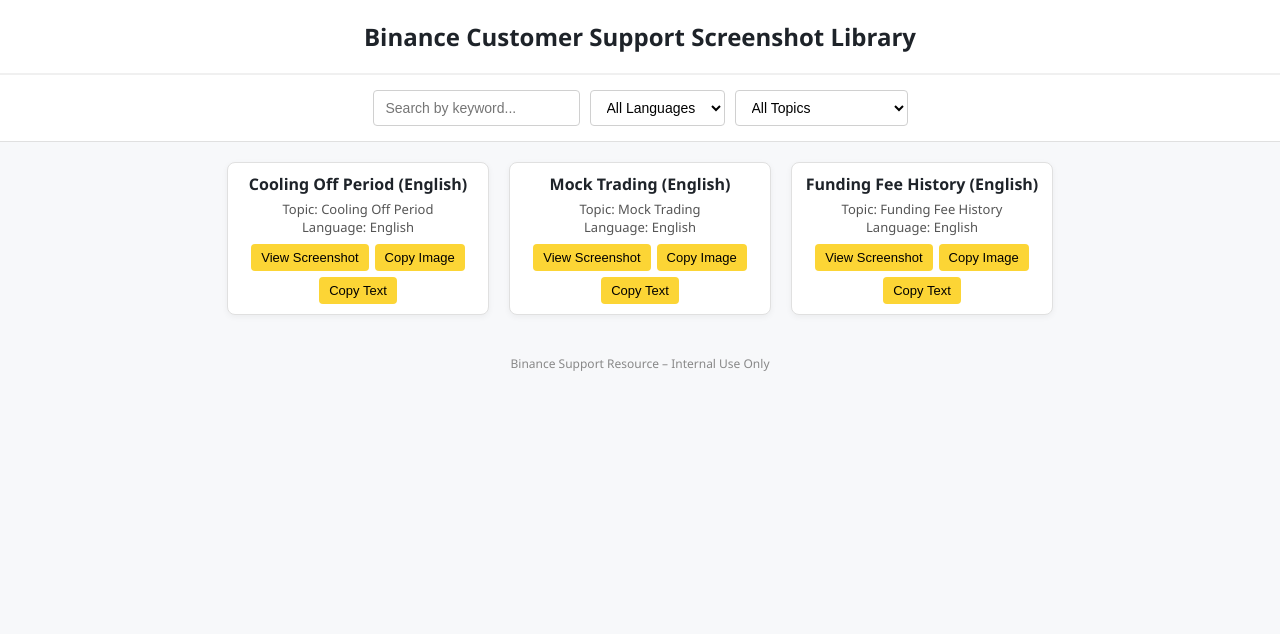
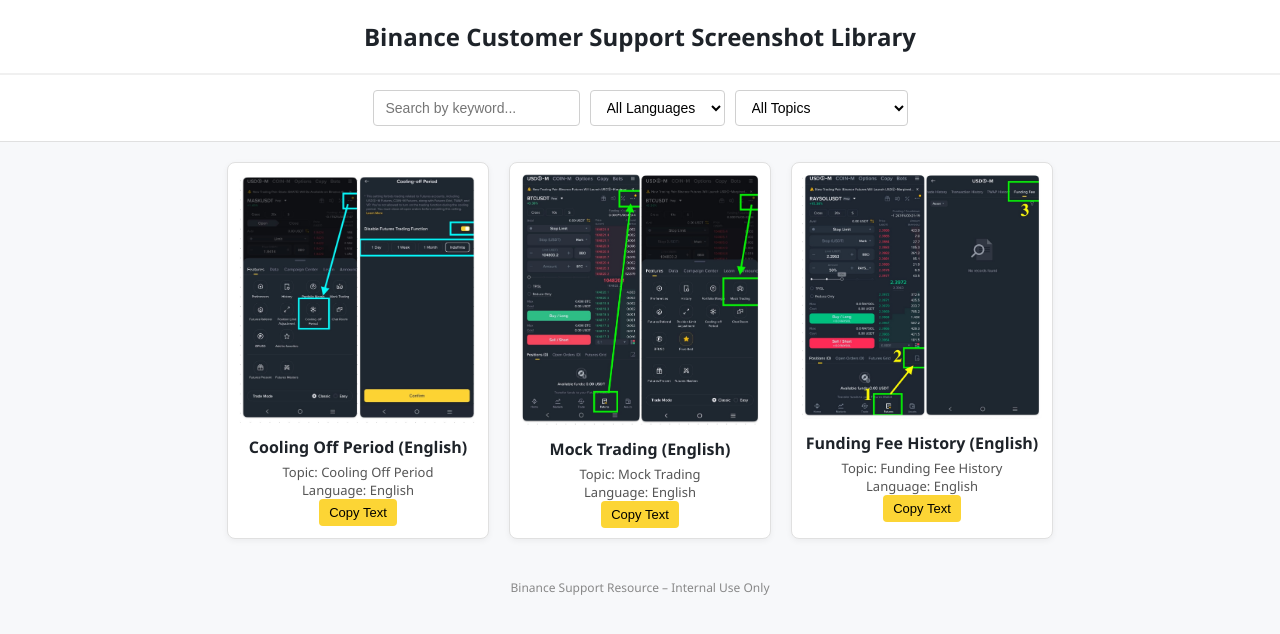
Before and after one commit to GorkemTikic/support-screenshot-library, a plain HTML site: page index.html in a window 1280 px wide. Drawn offline with Linux system fonts and the light colour scheme.

Commit message:
Update index.html

```diff
--- a/index.html
+++ b/index.html
@@ -71,8 +71,13 @@
       font-size: 13px;
       color: #555;
     }
+    .item img {
+      width: 100%;
+      border-radius: 4px;
+      margin-bottom: 8px;
+      cursor: pointer;
+    }
     .button-container {
-      margin-top: 8px;
       display: flex;
       justify-content: center;
       gap: 6px;
@@ -113,12 +118,13 @@
   <div class="gallery">
     <!-- Cooling Off Period -->
     <div class="item" data-language="English" data-topic="Cooling Off Period">
+      <a href="https://github.com/GorkemTikic/support-screenshot-library/blob/main/images/cooling-off.jpg?raw=true" target="_blank">
+        <img src="https://github.com/GorkemTikic/support-screenshot-library/blob/main/images/cooling-off.jpg?raw=true" alt="Cooling Off Screenshot">
+      </a>
       <div class="label">Cooling Off Period (English)</div>
       <div class="meta">Topic: Cooling Off Period</div>
       <div class="meta">Language: English</div>
       <div class="button-container">
-        <button class="btn" onclick="window.open('https://github.com/GorkemTikic/support-screenshot-library/blob/main/images/cooling-off.jpg?raw=true','_blank')">View Screenshot</button>
-        <button class="btn" onclick="copyImage('https://github.com/GorkemTikic/support-screenshot-library/blob/main/images/cooling-off.jpg?raw=true')">Copy Image</button>
         <button class="btn" onclick="copyText('coolingText')">Copy Text</button>
       </div>
       <textarea id="coolingText" class="hidden">
@@ -127,12 +133,13 @@ Cooling Off instructions here.
     </div>
     <!-- Mock Trading -->
     <div class="item" data-language="English" data-topic="Mock Trading">
+      <a href="https://github.com/GorkemTikic/support-screenshot-library/blob/main/images/mock-trading.jpg?raw=true" target="_blank">
+        <img src="https://github.com/GorkemTikic/support-screenshot-library/blob/main/images/mock-trading.jpg?raw=true" alt="Mock Trading Screenshot">
+      </a>
       <div class="label">Mock Trading (English)</div>
       <div class="meta">Topic: Mock Trading</div>
       <div class="meta">Language: English</div>
       <div class="button-container">
-        <button class="btn" onclick="window.open('https://github.com/GorkemTikic/support-screenshot-library/blob/main/images/mock-trading.jpg?raw=true','_blank')">View Screenshot</button>
-        <button class="btn" onclick="copyImage('https://github.com/GorkemTikic/support-screenshot-library/blob/main/images/mock-trading.jpg?raw=true')">Copy Image</button>
         <button class="btn" onclick="copyText('mockText')">Copy Text</button>
       </div>
       <textarea id="mockText" class="hidden">
@@ -141,12 +148,13 @@ Mock Trading instructions here.
     </div>
     <!-- Funding Fee History -->
     <div class="item" data-language="English" data-topic="Funding Fee History">
+      <a href="https://github.com/GorkemTikic/support-screenshot-library/blob/main/images/funding-fee-history.jpg?raw=true" target="_blank">
+        <img src="https://github.com/GorkemTikic/support-screenshot-library/blob/main/images/funding-fee-history.jpg?raw=true" alt="Funding Fee History Screenshot">
+      </a>
       <div class="label">Funding Fee History (English)</div>
       <div class="meta">Topic: Funding Fee History</div>
       <div class="meta">Language: English</div>
       <div class="button-container">
-        <button class="btn" onclick="window.open('https://github.com/GorkemTikic/support-screenshot-library/blob/main/images/funding-fee-history.jpg?raw=true','_blank')">View Screenshot</button>
-        <button class="btn" onclick="copyImage('https://github.com/GorkemTikic/support-screenshot-library/blob/main/images/funding-fee-history.jpg?raw=true')">Copy Image</button>
         <button class="btn" onclick="copyText('fundingText')">Copy Text</button>
       </div>
       <textarea id="fundingText" class="hidden">
@@ -158,20 +166,6 @@ Funding Fee History instructions here.
     Binance Support Resource – Internal Use Only
   </footer>
   <script>
-    async function copyImage(url) {
-      try {
-        const response = await fetch(url);
-        const blob = await response.blob();
-        await navigator.clipboard.write([
-          new ClipboardItem({ [blob.type]: blob })
-        ]);
-        alert('✅ Image copied to clipboard!');
-      } catch (err) {
-        console.error(err);
-        alert('❌ Unable to copy image (browser not supported or permissions issue).');
-      }
-    }
-
     function copyText(id) {
       const textArea = document.getElementById(id);
       textArea.style.display = 'block';
```
